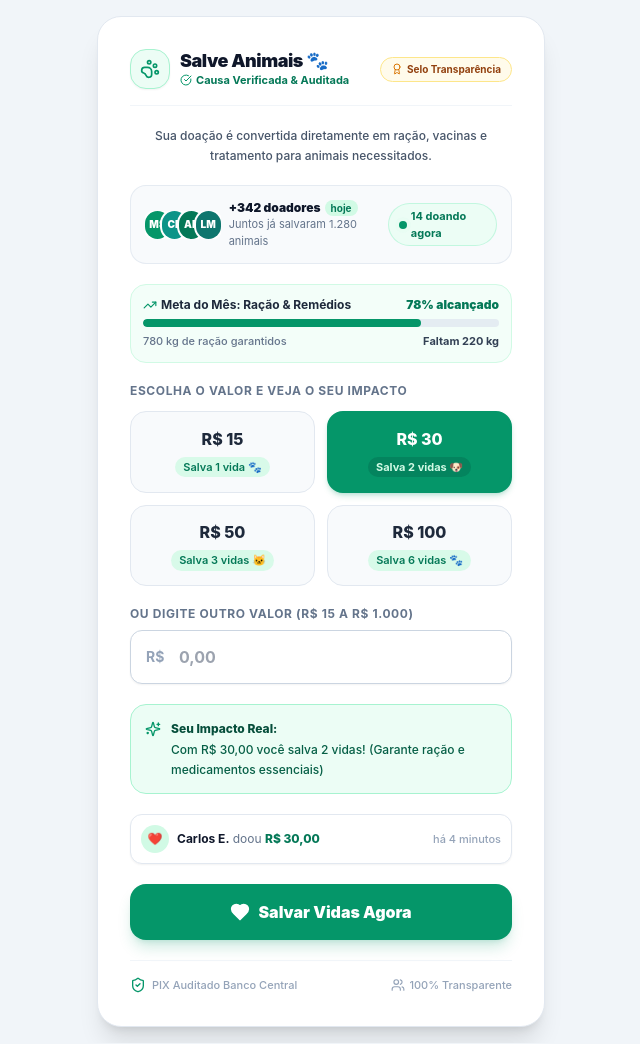
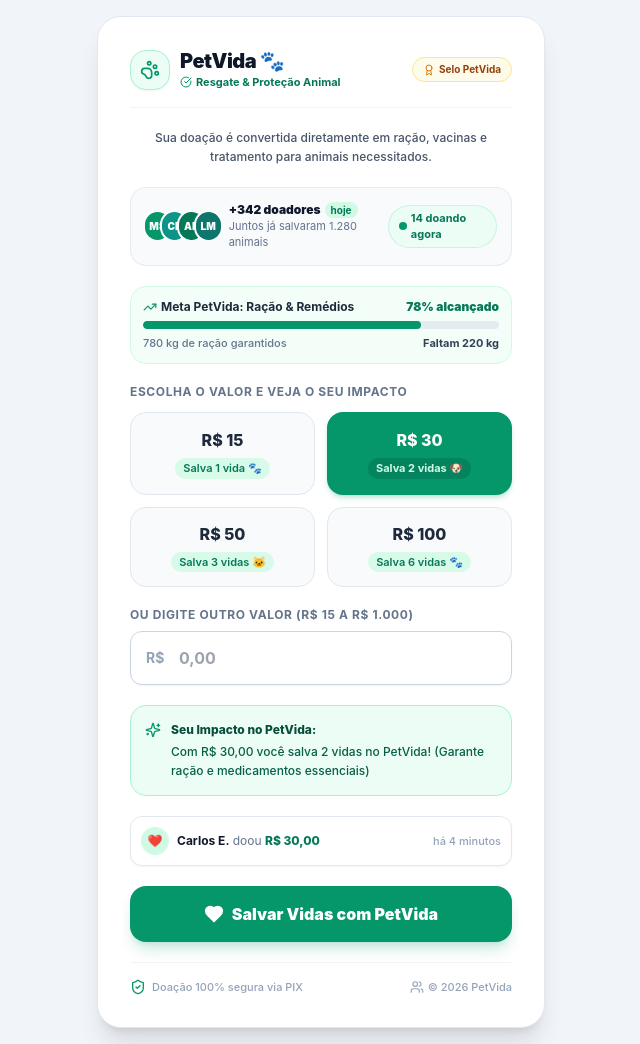
Before and after one commit to codingpass/doacao-pix-frontend, a Next.js app: page / in a window 1280 px wide. Shown: the whole page, without its empty margins (319-959 px from the left). Built offline with nearby package versions, Linux system fonts and the light colour scheme.

Commit message:
Rebrand to PetVida: src/components/donation/PixDonationCheckout.tsx

```diff
--- a/src/components/donation/PixDonationCheckout.tsx
+++ b/src/components/donation/PixDonationCheckout.tsx
@@ -122,21 +122,21 @@ export default function PixDonationCheckout() {
 
   function getImpactDescription(cents: number): string {
     if (cents === 1500) {
-      return 'Com R$ 15,00 você salva 1 vida! (Garante ração e cuidados básicos)';
+      return 'Com R$ 15,00 você salva 1 vida no PetVida! (Garante ração e cuidados básicos)';
     } else if (cents === 3000) {
-      return 'Com R$ 30,00 você salva 2 vidas! (Garante ração e medicamentos essenciais)';
+      return 'Com R$ 30,00 você salva 2 vidas no PetVida! (Garante ração e medicamentos essenciais)';
     } else if (cents === 5000) {
-      return 'Com R$ 50,00 você salva 3 vidas! (Garante ração, vacinas e tratamento completo)';
+      return 'Com R$ 50,00 você salva 3 vidas no PetVida! (Garante ração, vacinas e tratamento completo)';
     } else if (cents === 100000) {
-      return 'Com R$ 1.000,00 você salva um abrigo inteiro! (Alimenta e trata dezenas de animais)';
+      return 'Com R$ 1.000,00 você salva o abrigo PetVida inteiro! (Alimenta e trata dezenas de animais)';
     } else if (cents >= 10000) {
       const lives = Math.floor(cents / 1500);
       return 'Com ' + formatCentsToBRL(cents) + ' você salva cerca de ' + lives + ' vidas com resgate, ração e medicamentos!';
     } else if (cents >= 1500) {
       const lives = Math.floor(cents / 1500);
-      return 'Com ' + formatCentsToBRL(cents) + ' você garante alimentação e remédios para ' + lives + ' animal resgatado!';
+      return 'Com ' + formatCentsToBRL(cents) + ' você garante alimentação e remédios para ' + lives + ' animal resgatado no PetVida!';
     } else {
-      return 'Escolha um valor para ver o impacto direto na vida dos animais necessitados.';
+      return 'Escolha um valor para ver o impacto direto na vida dos animais necessitados do PetVida.';
     }
   }
 
@@ -198,7 +198,7 @@ export default function PixDonationCheckout() {
         setError(errorMsg);
       }
     } catch (err) {
-      setError('Não foi possível conectar ao servidor. Verifique se a API backend está em execução.');
+      setError('Não foi possível conectar ao servidor PetVida. Verifique se a API backend está em execução.');
     } finally {
       setLoading(false);
     }
@@ -301,7 +301,6 @@ export default function PixDonationCheckout() {
     return (
       <div className="bg-slate-50 border border-slate-200/80 rounded-2xl p-3.5 flex items-center justify-between gap-3">
         <div className="flex items-center gap-2">
-          {/* Overlapping Donor Avatars */}
           <div className="flex -space-x-2 overflow-hidden">
             <div className="inline-block h-7 w-7 rounded-full ring-2 ring-white bg-emerald-600 text-white font-black text-[10px] flex items-center justify-center shadow-sm">MS</div>
             <div className="inline-block h-7 w-7 rounded-full ring-2 ring-white bg-teal-600 text-white font-black text-[10px] flex items-center justify-center shadow-sm">CE</div>
@@ -334,7 +333,7 @@ export default function PixDonationCheckout() {
         <div className="flex items-center justify-between text-xs font-bold">
           <span className="text-slate-800 flex items-center gap-1">
             <TrendingUp className="w-3.5 h-3.5 text-emerald-600" />
-            Meta do Mês: Ração & Remédios
+            Meta PetVida: Ração & Remédios
           </span>
           <span className="text-emerald-700 font-black">78% alcançado</span>
         </div>
@@ -377,7 +376,7 @@ export default function PixDonationCheckout() {
       <div className="bg-emerald-50 border border-emerald-200 rounded-2xl p-3.5 flex items-start gap-2.5 text-emerald-950 text-xs leading-relaxed">
         <Sparkles className="w-4 h-4 text-emerald-600 flex-shrink-0 mt-0.5" />
         <div>
-          <span className="font-extrabold text-emerald-900 block mb-0.5">Seu Impacto Real:</span>
+          <span className="font-extrabold text-emerald-900 block mb-0.5">Seu Impacto no PetVida:</span>
           <span className="font-medium text-emerald-800">{impactText}</span>
         </div>
       </div>
@@ -409,7 +408,7 @@ export default function PixDonationCheckout() {
       return (
         <>
           <Heart className="w-5 h-5 fill-white" />
-          <span>Salvar Vidas Agora</span>
+          <span>Salvar Vidas com PetVida</span>
         </>
       );
     }
@@ -450,7 +449,7 @@ export default function PixDonationCheckout() {
       return (
         <img
           src={imageSrc}
-          alt="QR Code PIX para doação de ração e medicamentos"
+          alt="QR Code PIX PetVida para doação"
           className="w-full h-auto rounded-lg"
         />
       );
@@ -471,9 +470,9 @@ export default function PixDonationCheckout() {
             <CheckCircle2 className="w-12 h-12" />
           </div>
           <div className="space-y-2">
-            <h2 className="text-2xl font-black text-slate-900">Muito obrigado por salvar vidas! 🐾</h2>
+            <h2 className="text-2xl font-black text-slate-900">Muito obrigado por salvar vidas no PetVida! 🐾</h2>
             <p className="text-slate-600 text-sm max-w-sm mx-auto leading-relaxed">
-              Sua doação foi confirmada com sucesso! Ela será convertida diretamente em ração, medicamentos e abrigo para os animais necessitados.
+              Sua doação foi confirmada com sucesso! Ela será convertida diretamente em ração, medicamentos e abrigo para os animais resgatados pelo PetVida.
             </p>
           </div>
           <div className="bg-emerald-50 border border-emerald-200 rounded-2xl p-4 text-center">
@@ -500,7 +499,7 @@ export default function PixDonationCheckout() {
           <div className="space-y-2">
             <h2 className="text-2xl font-black text-slate-900">PIX expirado</h2>
             <p className="text-slate-600 text-sm max-w-sm mx-auto leading-relaxed">
-              O tempo de 30 minutos para pagamento deste PIX expirou, mas os animais ainda precisam da sua ajuda!
+              O tempo de 30 minutos para pagamento deste PIX expirou, mas os animais do PetVida ainda precisam da sua ajuda!
             </p>
           </div>
           <button
@@ -517,7 +516,7 @@ export default function PixDonationCheckout() {
       return (
         <div className="space-y-6 animate-fadeIn">
           <div className="text-center space-y-1">
-            <span className="text-xs text-slate-500 uppercase font-bold tracking-wider">Valor da sua doação</span>
+            <span className="text-xs text-slate-500 uppercase font-bold tracking-wider">Valor da sua doação para o PetVida</span>
             <div className="text-3xl font-black text-emerald-600">
               {donationData ? formatCentsToBRL(donationData.amountCents) : ''}
             </div>
@@ -630,17 +629,17 @@ export default function PixDonationCheckout() {
               <PawPrint className="w-5 h-5 text-emerald-600" />
             </div>
             <div>
-              <h1 className="text-lg font-black text-slate-900 tracking-tight leading-tight">Salve Animais 🐾</h1>
+              <h1 className="text-xl font-black text-slate-900 tracking-tight leading-tight">PetVida 🐾</h1>
               <span className="text-[11px] text-emerald-700 font-bold flex items-center gap-1">
                 <CheckCircle className="w-3 h-3 text-emerald-600" />
-                Causa Verificada & Auditada
+                Resgate & Proteção Animal
               </span>
             </div>
           </div>
 
           <div className="flex items-center gap-1 bg-amber-50 border border-amber-200 text-amber-800 text-[10px] font-bold px-2.5 py-1 rounded-full">
             <Award className="w-3 h-3 text-amber-600" />
-            <span>Selo Transparência</span>
+            <span>Selo PetVida</span>
           </div>
         </div>
 
@@ -655,11 +654,11 @@ export default function PixDonationCheckout() {
         <div className="pt-4 border-t border-slate-100 flex items-center justify-between text-[11px] text-slate-400 font-medium">
           <div className="flex items-center gap-1.5">
             <ShieldCheck className="w-4 h-4 text-emerald-600" />
-            <span>PIX Auditado Banco Central</span>
+            <span>Doação 100% segura via PIX</span>
           </div>
           <div className="flex items-center gap-1">
             <Users className="w-3.5 h-3.5 text-slate-400" />
-            <span>100% Transparente</span>
+            <span>© 2026 PetVida</span>
           </div>
         </div>
       </div>
```
